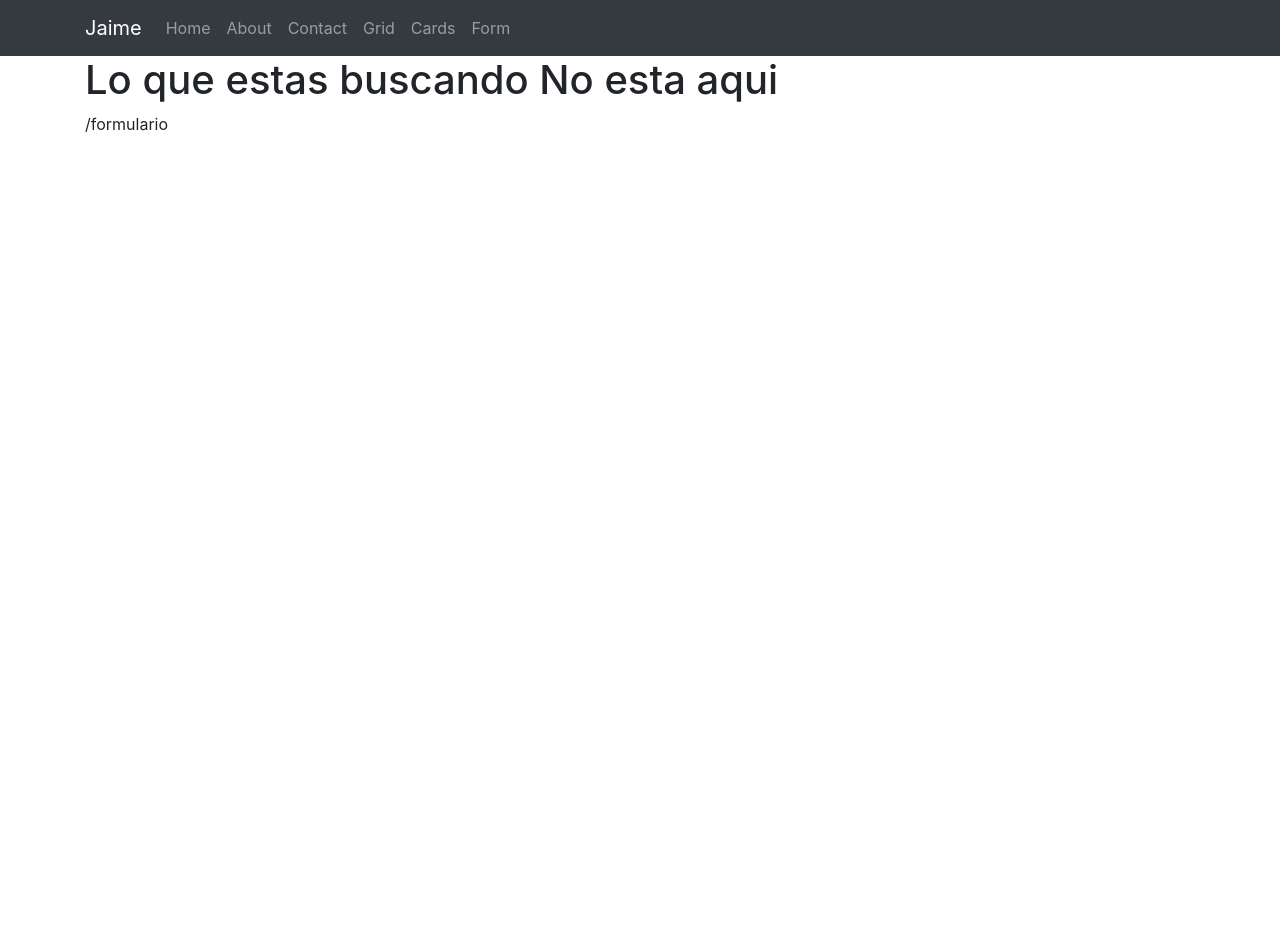
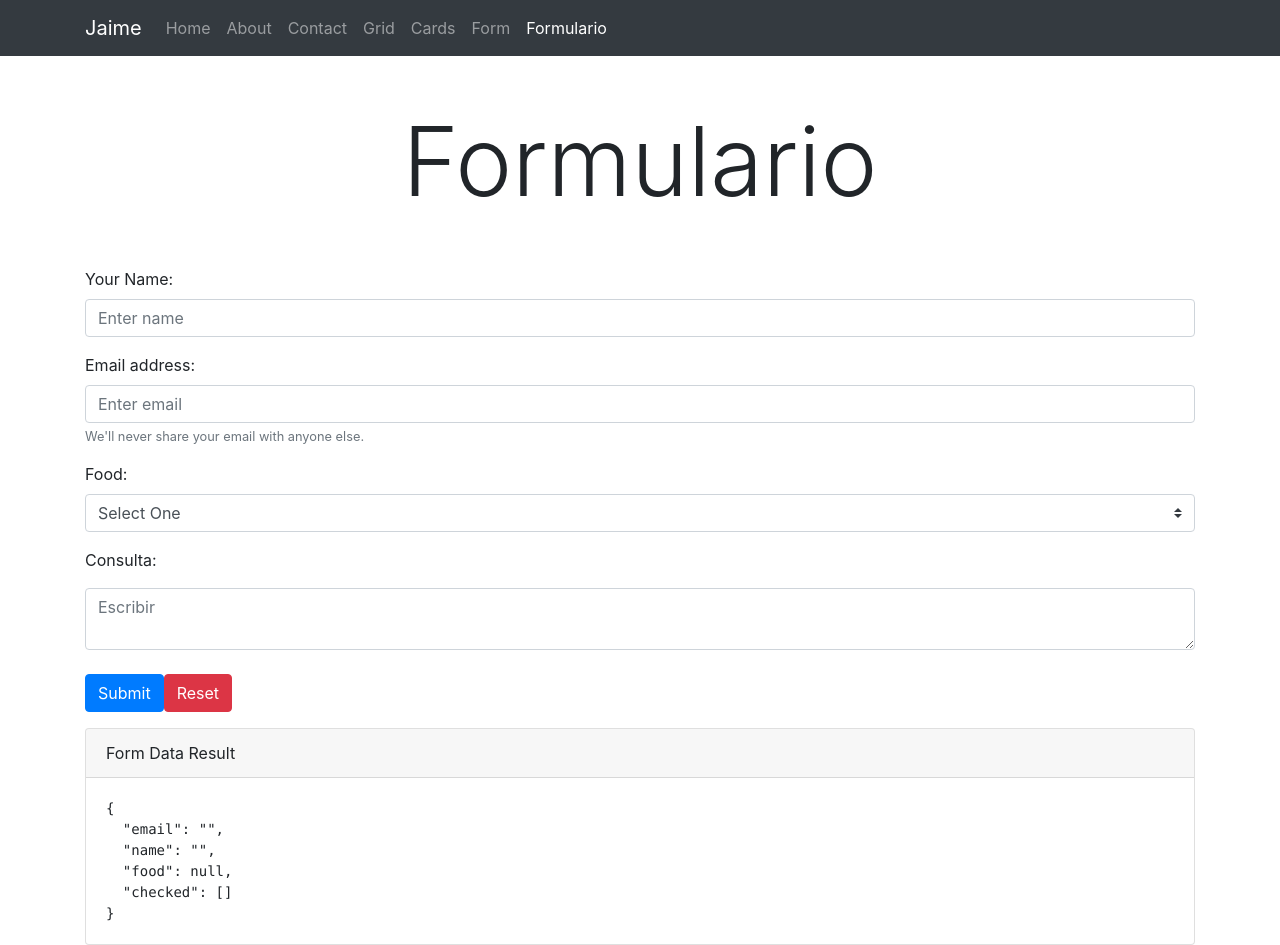
Before and after one commit to Jaimesoto1586/VueJs-CLI-Bootstrap-Estudio, a Vue app: page /formulario in a window 1280 px wide. Before the commit the page ends 800 px from the top, so only its background shows below. Built offline with nearby package versions, Linux system fonts and the light colour scheme.

Commit message:
Commit de nuevo componente Formulario

```diff
--- a/src/App.vue
+++ b/src/App.vue
@@ -25,6 +25,7 @@
               <b-nav-item :to="{name: 'Grid'}" active-class="active">Grid</b-nav-item>
               <b-nav-item :to="{name: 'Cards'}" active-class="active">Cards</b-nav-item>
               <b-nav-item :to="{name: 'Form'}" active-class="active">Form</b-nav-item>
+              <b-nav-item :to="{name: 'Formulario'}" active-class="active">Formulario</b-nav-item>
             </b-navbar-nav>
 
         </b-collapse>
--- a/src/router/index.js
+++ b/src/router/index.js
@@ -2,8 +2,8 @@
 import VueRouter from 'vue-router'
 import Home from '../views/Home.vue'
 import Contact from '../views/Contact.vue'
+import Grid from '../views/Grid.vue'
 import NotFound from '../views/NotFound.vue'
-import Grid from '../views/Grid.vue'
 
 Vue.use(VueRouter)
 
@@ -49,6 +49,12 @@
     component: () => import(/* webpackChunkName: "form" */ '../views/Form.vue')
   },
 
+  {
+    path: '/formulario',
+    name: 'Formulario',
+    // VOY HACER CON FUNCION FLECHA AHORA EL IMPORT
+    component: () => import(/* webpackChunkName: "formulario" */ '../views/Formulario.vue')
+  },
 
   // SIEMPRE PERO SIEMPRE LA PAGINA QUE DEJAMOS COMO NOTFOUND O NO ENCONTRADA TODO ESTO VA AL FINAL SIEMPREEEE PORQUE SI NO VA A ACARGAR ESTA PAGINA ANTES QUE LAS DEMAS
   {
--- a/src/views/Form.vue
+++ b/src/views/Form.vue
@@ -49,8 +49,7 @@
                     <b-form-input type="text" placeholder="Apellido" v-model="apellido" :state="comprobar1"></b-form-input>
                     <br>
                     <!-- DEBE IR TYPE PLACEHOLDER V-MODEL LO CAMBIE AHORA ES APELLIDO :STATE=COMPROBAR1 DEBO HACER UNO NUEVO EN COMPUTED (COMPUTED)   ESTOY OCUPANDO LOS MISMO QUE EN LOS EJEMPLOS ANTERIORES-->
-                    <b-form-input type="email" placeholder="Correo" v-model="correo" :state="comprobar2" required></b-form-input>
-
+                    <!-- <b-form-input type="email" placeholder="Correo" v-model="correo" :state="comprobar2" required></b-form-input> -->
                 </b-col>
             </b-row>
         </form>
--- /dev/null
+++ b/src/views/Formulario.vue
@@ -0,0 +1,80 @@
+<template>
+  <div>
+      <h1 class="text-center mt-5 display-1">Formulario</h1>
+      <form class="mt-5">
+
+          <!--NOMBRE  -->
+        <b-form-group id="input-group-2" label="Your Name:" label-for="input-2">
+            <b-form-input id="input-2" v-model="form.name" required placeholder="Enter name"></b-form-input>
+        </b-form-group>
+
+        <!-- CORREO -->
+        <b-form @submit="onSubmit" @reset="onReset" v-if="show">
+            <b-form-group id="input-group-1"  label="Email address:" label-for="input-1" description="We'll never share your email with anyone else.">
+              <b-form-input id="input-1" v-model="form.email" type="email" required placeholder="Enter email"></b-form-input>
+            </b-form-group>
+
+
+        <!-- SELECCIONA TU SECCION -->
+        <b-form-group id="input-group-3" label="Food:" label-for="input-3">
+            <b-form-select id="input-3" v-model="form.food" :options="foods" required></b-form-select>
+        </b-form-group>
+
+        <p>Consulta:</p>
+        <b-textarea placeholder="Escribir"></b-textarea>
+
+      <!-- <b-form-group id="input-group-4">
+        <b-form-checkbox-group v-model="form.checked" id="checkboxes-4">
+          <b-form-checkbox value="me">Check me out</b-form-checkbox>
+          <b-form-checkbox value="that">Check that out</b-form-checkbox>
+        </b-form-checkbox-group>
+      </b-form-group> -->
+
+      <b-button class="mt-4" type="submit" variant="primary">Submit</b-button>
+      <b-button class="mt-4" type="reset" variant="danger">Reset</b-button>
+    </b-form>
+
+        <b-card class="mt-3" header="Form Data Result">
+        <pre class="m-0">{{ form }}</pre>
+        </b-card>
+      </form>
+  </div>
+</template>
+
+<script>
+  export default {
+      name: 'Formulario',
+
+    data() {
+      return {
+        form: {
+          email: '',
+          name: '',
+          food: null,
+          checked: []
+        },
+        foods: [{ text: 'Select One', value: null }, 'Carrots', 'Beans', 'Tomatoes', 'Corn'],
+        show: true
+      }
+    },
+    methods: {
+      onSubmit(evt) {
+        evt.preventDefault()
+        alert(JSON.stringify(this.form))
+      },
+      onReset(evt) {
+        evt.preventDefault()
+        // Reset our form values
+        this.form.email = ''
+        this.form.name = ''
+        this.form.food = null
+        this.form.checked = []
+        // Trick to reset/clear native browser form validation state
+        this.show = false
+        this.$nextTick(() => {
+          this.show = true
+        })
+      }
+    }
+  }
+</script>
```
